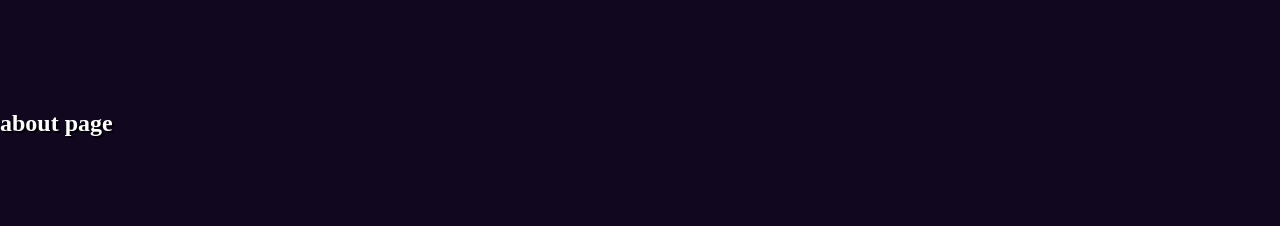
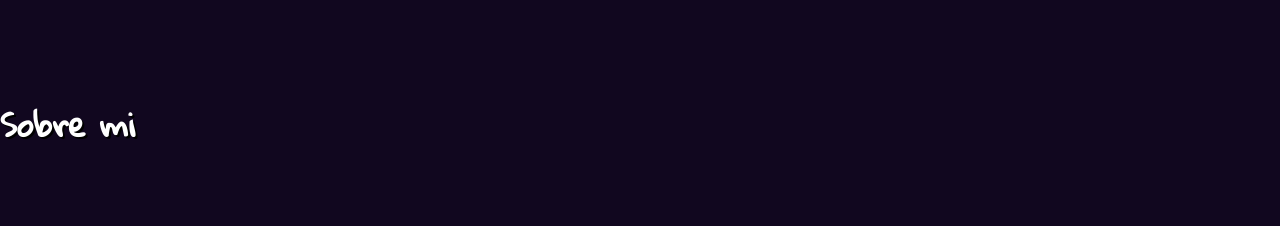
Before and after one commit to Gbw699/My-portfolio, a Next.js app: page /about in a window 1280 px wide. Shown: the part 287-513 px from the top of the page. Built offline with nearby package versions, Linux system fonts and the light colour scheme.

Commit message:
font added to about page

```diff
--- a/src/app/about/page.tsx
+++ b/src/app/about/page.tsx
@@ -1,5 +1,13 @@
+import { Gloria_Hallelujah } from 'next/font/google'
+
+const gloria_hallelujah = Gloria_Hallelujah({
+    weight: "400",
+    subsets: ["latin"],
+    display: "swap"
+})
+
 export default function About() {
-    return <>
-    <h2>about page</h2>
-    </>
+    return <div className={`${gloria_hallelujah.className}`}>
+        <h1>Sobre mi</h1>
+    </div>
 }
```
